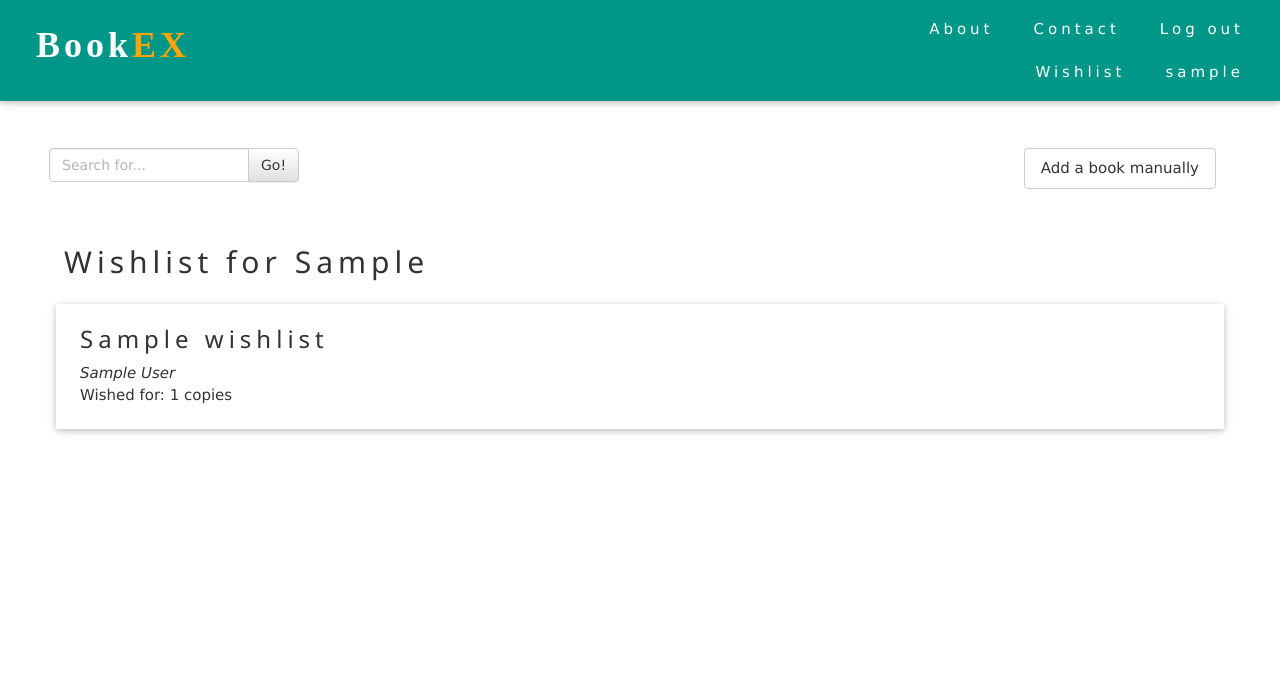
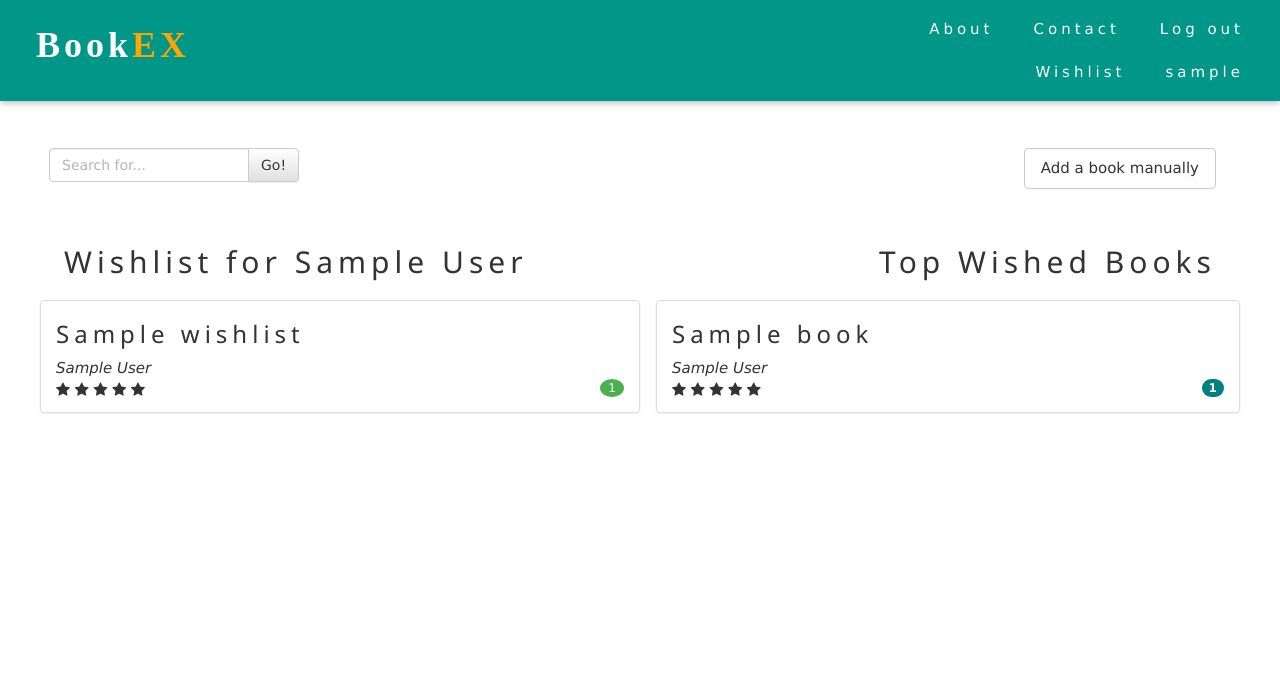
Before and after one commit to abidnazirisami/BookEX, a Django app: page /request/ in a window 1280 px wide. Shown: the top 673 px of the page. Run offline with Django 3.2, Linux system fonts and the light colour scheme; a user stored in the database is signed in; tables that the repository leaves empty hold one stand-in row (values such as "Sample post"); some libraries are stand-ins or nearby versions; some web fonts are replaced.

Commit message:
Version 3.3.1

```diff
--- a/django/request/views.py
+++ b/django/request/views.py
@@ -173,7 +173,11 @@ def searchBook(request):
         for new_books in new_book:
             if not new_books.book_name in book_names:
                 book_names.append(new_books.book_name)
-        return render(request, 'request/search_book.html', context={'books': book_names, 'error': "", 'wished_books':wishlist, 'haswishes':haswishes})
+        bookinfo = []
+        requestlist = Wishlist.objects.order_by('count').reverse()[:10]
+        for book in requestlist:
+            bookinfo.append(Book.objects.get(isbn=book.isbn))
+        return render(request, 'request/search_book.html', context={'requsted_book': zip(requestlist,bookinfo),'books': book_names, 'error': "", 'wished_books':wishlist, 'haswishes':haswishes})
 
 @login_required
 def showWishlist(request):
--- a/django/templates/request/search_book.html
+++ b/django/templates/request/search_book.html
@@ -31,24 +31,92 @@
   </div>
 
 </div><!-- /.row -->
-<div class="w3-margin-top">
-  {% if haswishes %}
-  <h2 class="w3-padding-large"> Wishlist for {{user.first_name}} </h2>
-  <div class="w3-row-padding">
-    {% for book in wished_books %}
-    <div class="w3-col m12 w3-padding-small">
-      <div class="w3-container w3-card w3-padding-large">
-        <a href="{% url 'viewbookprofile' req_isbn=book.isbn %}"><h3>{{book.book_name}}</h3></a>
-        <i>{{book.author_name}}</i>
-        <p> Wished for: {{book.count}} copies </p>
-      </div>
+<div class="w3-row">
+  <div class="w3-col m6">
+    <div class="w3-margin-top">
+      {% if haswishes %}
+      <h2 class="w3-padding-large"> Wishlist for {{user.first_name}} {{user.last_name}}</h2>
+      <ul class="list-group">
+        {% for book in wished_books %}
+          <li class="list-group-item d-flex justify-content-between align-items-center">
+            <a href="{% url 'viewbookprofile' req_isbn=book.isbn %}"><h3>{{book.book_name}}</h3>
+            <i>{{book.author_name}}</i><br>
+            {% if book.rating >= 1.0 %}
+            <span class="fa fa-star checked"></span>
+            {% else %}
+            <span class="fa fa-star"></span>
+            {% endif %}
+            {% if book.rating >= 2.0 %}
+            <span class="fa fa-star checked"></span>
+            {% else %}
+            <span class="fa fa-star"></span>
+            {% endif %}
+            {% if book.rating >= 3.0 %}
+            <span class="fa fa-star checked"></span>
+            {% else %}
+            <span class="fa fa-star"></span>
+            {% endif %}
+            {% if book.rating >= 4.0 %}
+            <span class="fa fa-star checked"></span>
+            {% else %}
+            <span class="fa fa-star"></span>
+            {% endif %}
+            {% if book.rating >= 5.0 %}
+            <span class="fa fa-star checked"></span>
+            {% else %}
+            <span class="fa fa-star"></span>
+            {% endif %}
+            </a>
+            <span class="w3-badge w3-right w3-green w3-small" style="text-align: center;">{{book.count}}</span>
+          </li>
+        {% endfor %}
+      </ul>
+      {% else %}
+        <h2 class="w3-padding-large"> You currently don't have anything on your wishlist </h2>
+      {% endif %}
     </div>
-    {% endfor %}
   </div>
-  {% else %}
-    <h2 class="w3-padding-large"> You currently don't have anything on your wishlist </h2>
-  {% endif %}
+  <div class="w3-col m6">
+    <div class="w3-margin-top w3-margin-left">
+      <h2 class="w3-padding-large" style="text-align: right;">Top Wished Books</h2>
+        <ul class="list-group">
+        {% for info,books in requsted_book %}
+        <li class="list-group-item d-flex justify-content-between align-items-center">
+            <a href="{% url 'viewbookprofile' req_isbn=books.isbn %}"><h3>{{books.book_name}}</h3>
+            <i>{{books.author_id.author_name}}</i><br>
+            {% if book.rating >= 1.0 %}
+            <span class="fa fa-star checked"></span>
+            {% else %}
+            <span class="fa fa-star"></span>
+            {% endif %}
+            {% if book.rating >= 2.0 %}
+            <span class="fa fa-star checked"></span>
+            {% else %}
+            <span class="fa fa-star"></span>
+            {% endif %}
+            {% if book.rating >= 3.0 %}
+            <span class="fa fa-star checked"></span>
+            {% else %}
+            <span class="fa fa-star"></span>
+            {% endif %}
+            {% if book.rating >= 4.0 %}
+            <span class="fa fa-star checked"></span>
+            {% else %}
+            <span class="fa fa-star"></span>
+            {% endif %}
+            {% if book.rating >= 5.0 %}
+            <span class="fa fa-star checked"></span>
+            {% else %}
+            <span class="fa fa-star"></span>
+            {% endif %}
+            </a>
+            <span class="badge badge-secondary badge-pill" style="background-color: teal;">{{info.count}}</span>
+        </li>
+        {% endfor %}
+        </ul>
+    </div>
   </div>
+</div>
 <script>
 function autocomplete(inp, arr) {
   /*the autocomplete function takes two arguments,
```
